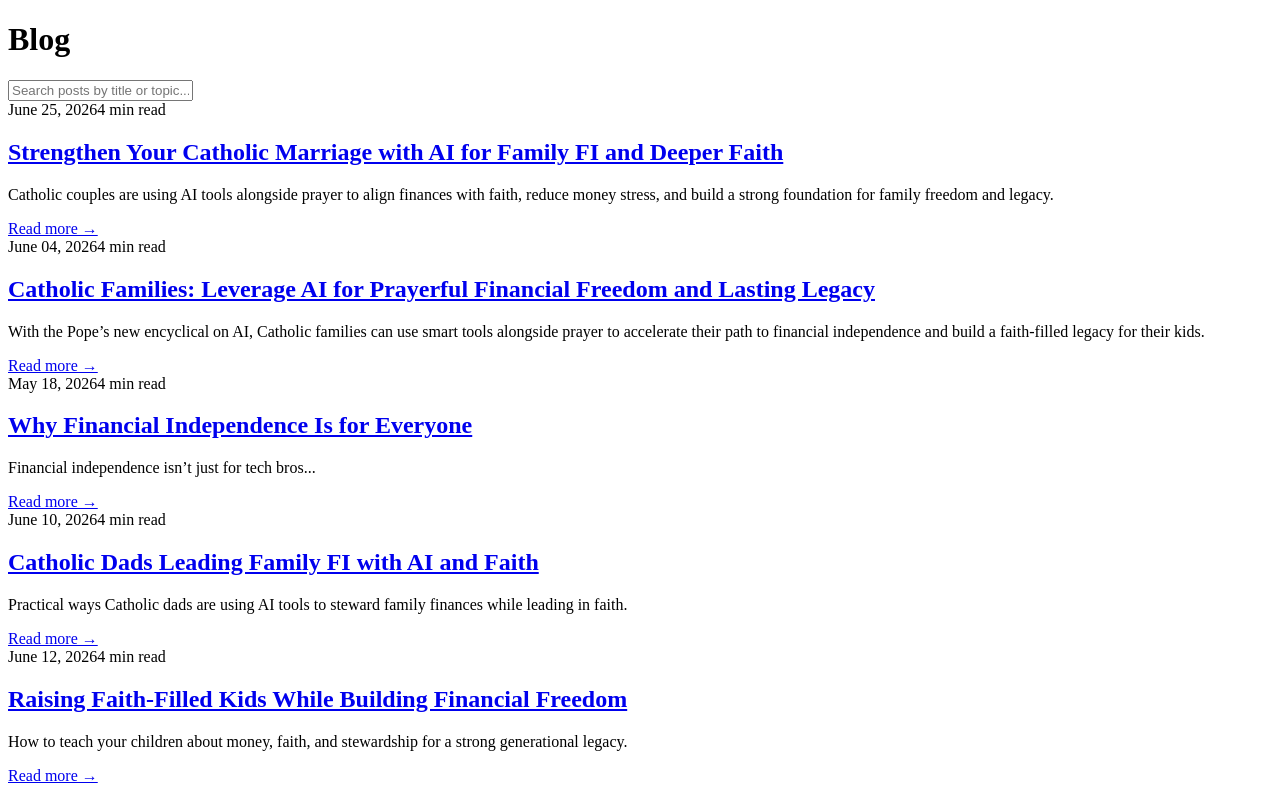
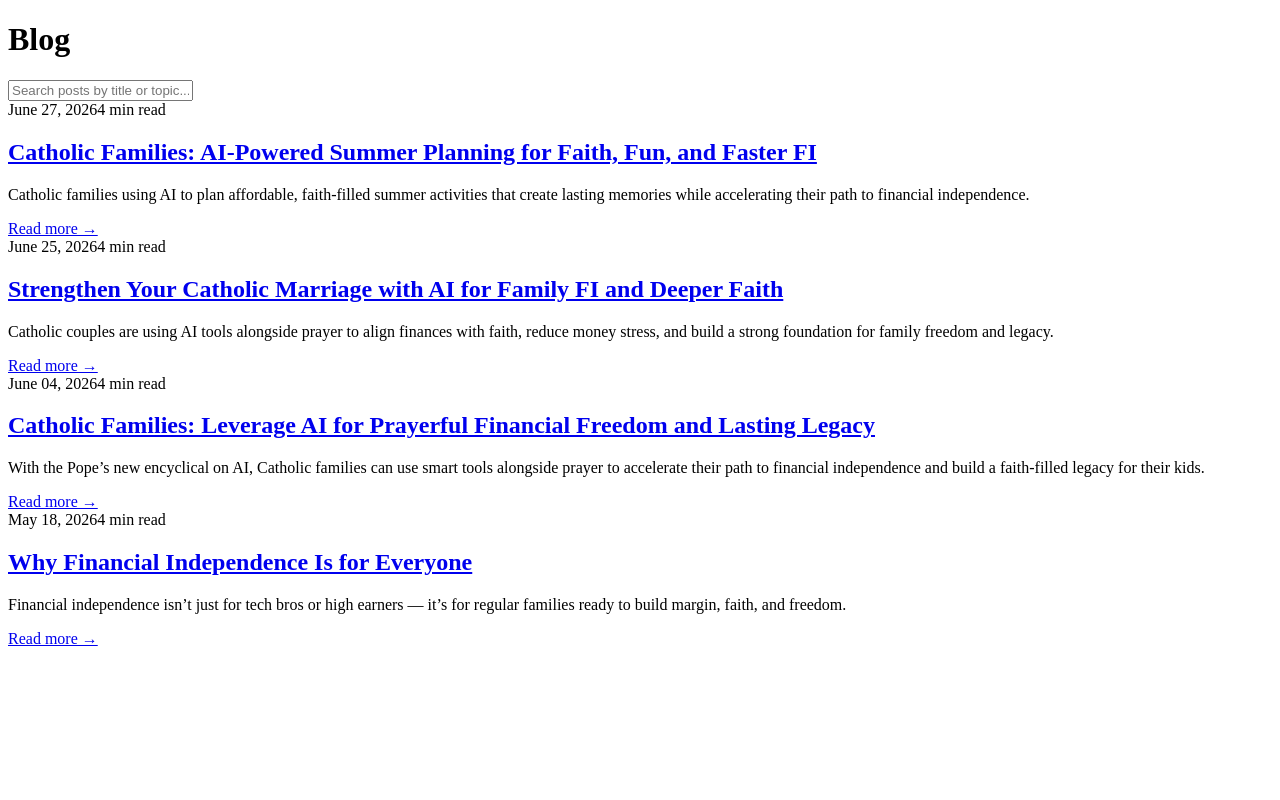
Before and after one commit to daughterpop/super-fi-calc, a React (Vite) app: page /blog in a window 1280 px wide. Built offline with nearby package versions, Linux system fonts and the light colour scheme.

Commit message:
Add daily blog post: Catholic Families: AI-Powered Summer Planning for Faith, Fun, and Faster FI – June 27, 2026

```diff
--- a/src/main.jsx
+++ b/src/main.jsx
@@ -17,6 +17,7 @@ import FaithfulParentingOnThePathToFiCreatingMarginForWhatMattersMostInYourChris
 import HowChristianCouplesUnlockFinancialFreedomTogetherFaithTeamworkAndALegacyYourFamilyWillThankYouFor from './pages/how-christian-couples-unlock-financial-freedom-together-faith-teamwork-and-a-legacy-your-family-will-thank-you-for';
 import PrayingYourWayToFinancialFreedomHowChristianFamiliesCanBuildWealthGenerosityAndPeaceTogether from './pages/praying-your-way-to-financial-freedom-how-christian-families-can-build-wealth-generosity-and-peace-together';
 import StrengthenYourCatholicMarriageWithAiForFamilyFiAndDeeperFaith from './pages/strengthen-your-catholic-marriage-with-ai-for-family-fi-and-deeper-faith';
+import CatholicFamiliesAiPoweredSummerPlanningForFaithFunAndFasterFi from './pages/catholic-families-ai-powered-summer-planning-for-faith-fun-and-faster-fi';
 
 ReactDOM.createRoot(document.getElementById('root')).render(
   <React.StrictMode>
@@ -37,6 +38,7 @@ ReactDOM.createRoot(document.getElementById('root')).render(
         <Route path="/blog/how-christian-couples-unlock-financial-freedom-together-faith-teamwork-and-a-legacy-your-family-will-thank-you-for" element={<HowChristianCouplesUnlockFinancialFreedomTogetherFaithTeamworkAndALegacyYourFamilyWillThankYouFor />} />
         <Route path="/blog/praying-your-way-to-financial-freedom-how-christian-families-can-build-wealth-generosity-and-peace-together" element={<PrayingYourWayToFinancialFreedomHowChristianFamiliesCanBuildWealthGenerosityAndPeaceTogether />} />
         <Route path="/blog/strengthen-your-catholic-marriage-with-ai-for-family-fi-and-deeper-faith" element={<StrengthenYourCatholicMarriageWithAiForFamilyFiAndDeeperFaith />} />
+        <Route path="/blog/catholic-families-ai-powered-summer-planning-for-faith-fun-and-faster-fi" element={<CatholicFamiliesAiPoweredSummerPlanningForFaithFunAndFasterFi />} />
         {/* Catch-all for any other blog posts or 404 handling - falls back to home or can add a 404 page */}
         <Route path="*" element={<Home />} />
       </Routes>
--- a/src/pages/BlogIndex.jsx
+++ b/src/pages/BlogIndex.jsx
@@ -2,6 +2,14 @@ import React, { useState } from 'react';
 import { Link } from 'react-router-dom';
 
 const allPosts = [
+  {
+    title: 'Catholic Families: AI-Powered Summer Planning for Faith, Fun, and Faster FI',
+    date: 'June 27, 2026',
+    excerpt: 'Catholic families using AI to plan affordable, faith-filled summer activities that create lasting memories while accelerating their path to financial independence.',
+    readTime: '4 min read',
+    slug: 'catholic-families-ai-powered-summer-planning-for-faith-fun-and-faster-fi',
+    link: '/blog/catholic-families-ai-powered-summer-planning-for-faith-fun-and-faster-fi'
+  },
   {
     title: 'Strengthen Your Catholic Marriage with AI for Family FI and Deeper Faith',
     date: 'June 25, 2026',
@@ -21,28 +29,11 @@ const allPosts = [
   {
     title: 'Why Financial Independence Is for Everyone',
     date: 'May 18, 2026',
-    excerpt: 'Financial independence isn’t just for tech bros...',
+    excerpt: 'Financial independence isn’t just for tech bros or high earners — it’s for regular families ready to build margin, faith, and freedom.',
     readTime: '4 min read',
     slug: 'why-fi-for-everyone',
     link: '/blog/why-fi-for-everyone'
-  },
-  {
-    title: 'Catholic Dads Leading Family FI with AI and Faith',
-    date: 'June 10, 2026',
-    excerpt: 'Practical ways Catholic dads are using AI tools to steward family finances while leading in faith.',
-    readTime: '4 min read',
-    slug: 'catholic-dads-leading-family-fi-with-ai-and-faith',
-    link: '/blog/catholic-dads-leading-family-fi-with-ai-and-faith'
-  },
-  {
-    title: 'Raising Faith-Filled Kids While Building Financial Freedom',
-    date: 'June 12, 2026',
-    excerpt: 'How to teach your children about money, faith, and stewardship for a strong generational legacy.',
-    readTime: '4 min read',
-    slug: 'raising-faith-filled-kids-while-building-financial-freedom',
-    link: '/blog/raising-faith-filled-kids-while-building-financial-freedom'
   }
-  // TODO: Expand allPosts with every post from src/pages/ for complete coverage
 ];
 
 export default function BlogIndex() {
```
